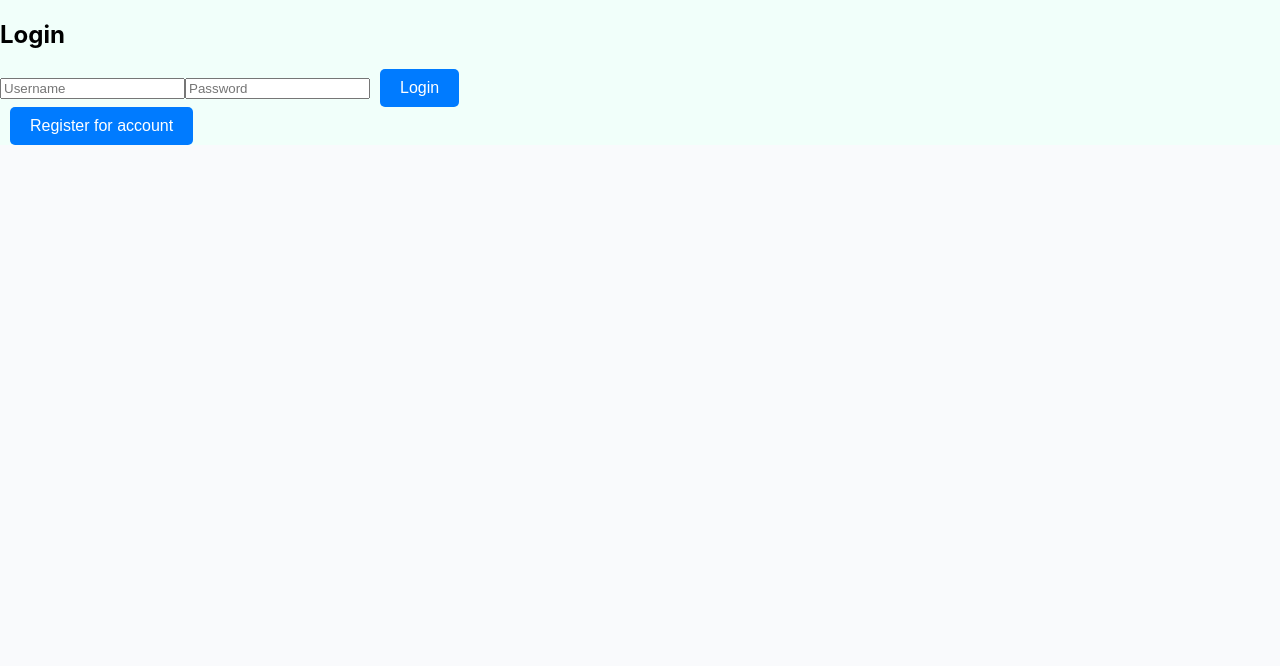
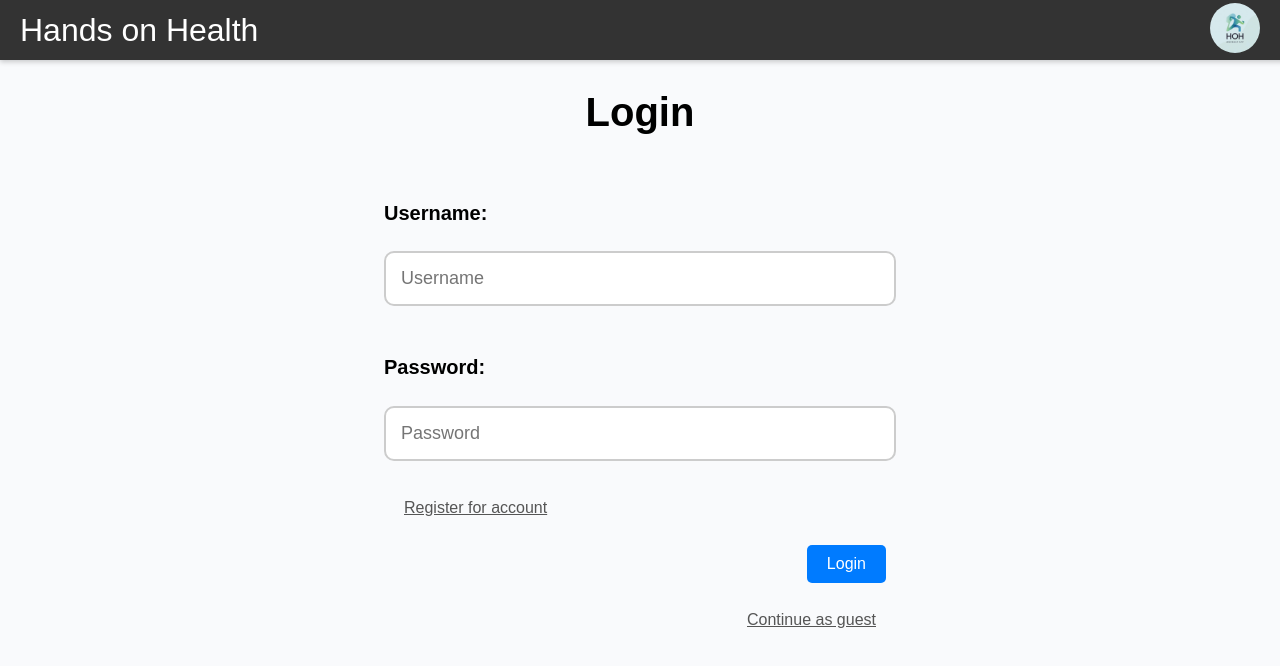
Before and after one commit to weloniheu/Hands-on-Health2, a React (Create React App) app in the folder client/: page /login in a window 1280 px wide. Shown: the top 666 px of the page. Built offline with nearby package versions, Linux system fonts and the light colour scheme.

Commit message:
Fixed Login Page Design

```diff
--- a/client/src/components/Login/Login.tsx
+++ b/client/src/components/Login/Login.tsx
@@ -2,6 +2,8 @@ import React, { useState } from "react";
 import { useAuth } from "../../contexts/AuthContext";
 import { useNavigate } from "react-router-dom";
 import { login } from "../../utils/auth-utils";
+import Header from "../WorkOutPlan/Header";
+import "./css/Login.css";
 
 function Login() {
     const [email, setEmail] = useState("");
@@ -24,20 +26,32 @@ function Login() {
     }
 
     return (
-        <div>
+        <div className="login">
+            <Header />
+            <h1>Login</h1>
             <form onSubmit={handleLogin}>
-                <h2>Login</h2>
                 {error && <p style={{ color: "red" }}>{error}</p>}
+                <div className="form-group">
+                    <h2>Username:</h2>
                     <input type="text" placeholder="Username" value={email} onChange={(e) => setEmail(e.target.value)} />
+                </div>
+                <div className="form-group">
+                    <h2>Password:</h2>
                     <input
                         type="password"
                         placeholder="Password"
                         value={password}
                         onChange={(e) => setPassword(e.target.value)}
                     />
-                <button type="submit">Login</button>
+                </div>
+                <div className="form-group">
+                    <p onClick={() => navigate("/register")} className="register-button">Register for account</p>
+                </div>
+                <div className="form-group submit"><button type="submit">Login</button></div>
+                <div className="form-group guest">
+                    <p onClick={() => navigate("/guest")} className="guest-login">Continue as guest</p>
+                </div>
             </form>
-            <button onClick={() => navigate("/register")}>Register for account</button>
         </div>
     );
 }
--- /dev/null
+++ b/client/src/components/Login/css/Login.css
@@ -0,0 +1,80 @@
+body,
+html {
+    background-color: #f9fafc;
+    width: 100%;
+    max-width: 100%;
+    overflow-x: hidden;
+    overflow-y: hidden;
+}
+
+.login {
+    font-family: 'Arial', sans-serif;
+    text-align: center;
+    padding: 0px;
+    background-color: #f9fafc;
+}
+
+.login h1 {
+    color: black;
+    font-size: 40px;
+    margin-top: 30px;
+}
+
+.login h2 {
+    font-size: 20px;
+    color: black;
+    margin-top: 40px;
+}
+
+.form-group {
+    width: 40%;
+    margin: auto;
+    display: flex;
+    flex-direction: column;
+    align-items: flex-start;
+}
+
+.form-group.submit,
+.form-group.guest {
+    align-items: flex-end;
+    display: flex;
+    justify-content: flex-end;
+}
+
+.register-button {
+    width: 100%;
+    text-align: left;
+}
+
+.guest-login {
+    width: 100%;
+    text-align: right;
+}
+
+.login input[type="text"],
+.login input[type="password"] {
+    width: 100%;
+    padding: 15px;
+    margin: 10px 0;
+    font-size: 18px;
+    border: 2px solid #ccc;
+    border-radius: 10px;
+    box-sizing: border-box;
+}
+
+.guest-login,
+.register-button {
+    display: block;
+    width: 80%;
+    background: none;
+    color: #555;
+    padding: 12px 20px;
+    text-decoration: underline;
+    cursor: pointer;
+    border: none;
+}
+
+.guest-login:hover,
+.register-button:hover {
+    color: #000;
+}
```
Also changed, not shown: 2 other files (tests, documents, lock files or other folders). Lines whose indentation alone changed are shown as unchanged.
